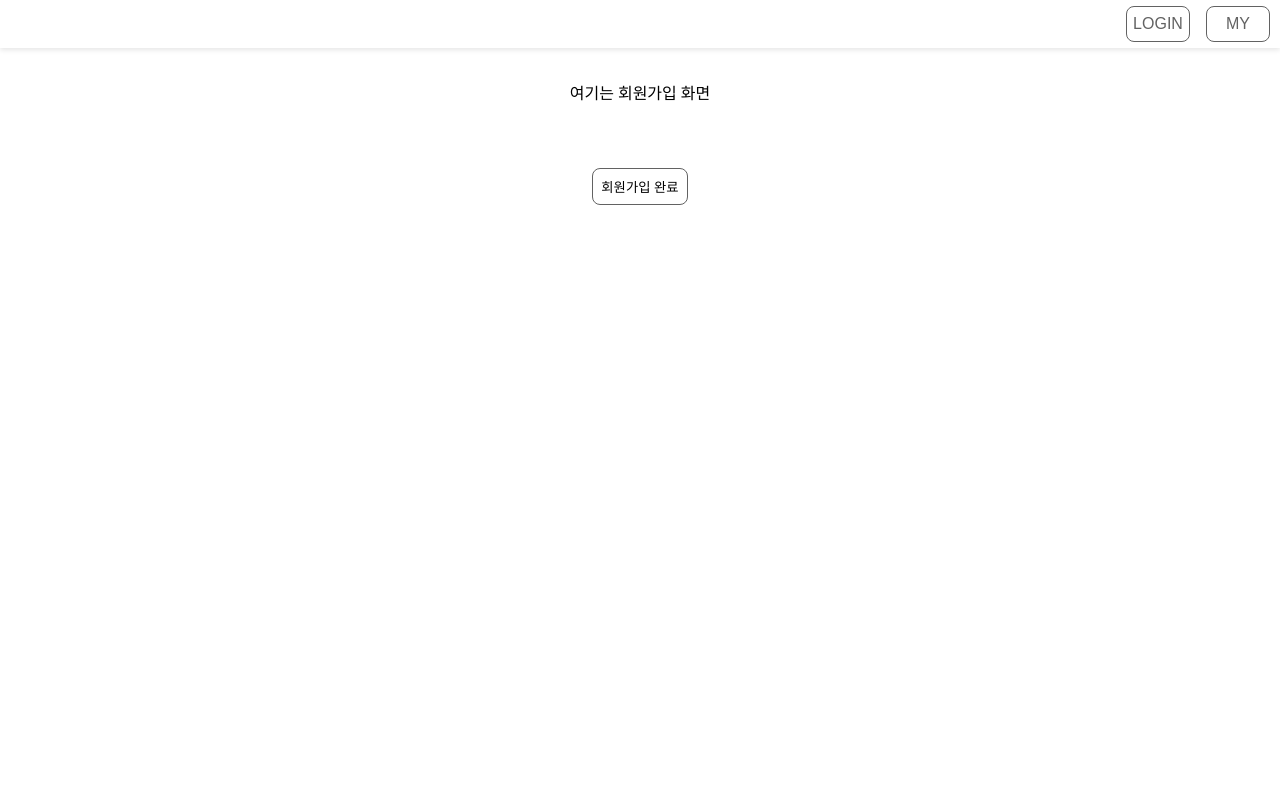
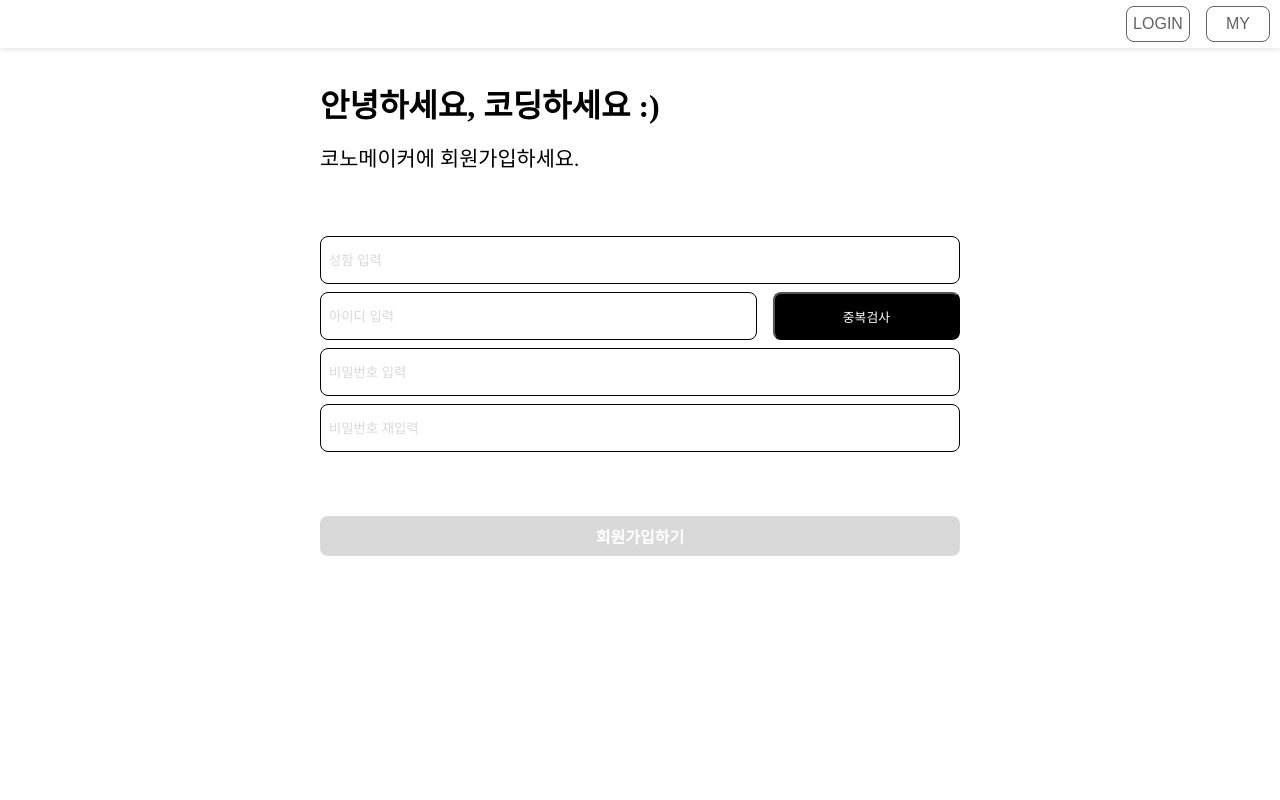
Before and after one commit to AlgorithmGenerator/AlgorithmGenerator-Web, a React (Vite) app in the folder conomoproject/: page /signuppage in a window 1280 px wide. Shown: the top 800 px of the page. Built offline with nearby package versions, Linux system fonts and the light colour scheme.

Commit message:
[ADD] 회원가입 화면 추가

```diff
--- a/conomoproject/src/components/header/signup.jsx
+++ b/conomoproject/src/components/header/signup.jsx
@@ -1,4 +1,4 @@
-import React from 'react';
+import React, { useState } from 'react';
 import styled from 'styled-components';
 import { useNavigate } from 'react-router-dom';
 import CustomRow from '../container/CustomRow';
@@ -24,10 +24,10 @@ const PageContainer = styled(ContainerCenter)`
 `;
 
 const Button = styled.button`
-border: 1px solid #626262;
+width: 100%;
+height: 3rem;
   border-radius: 0.5rem;
-background-color: transparent;
-
+  background-color: black;
   display: flex;
   align-items: center;
   justify-content: center;
@@ -35,19 +35,162 @@ padding: 0.5rem;
   cursor: pointer;
 `;
 
+const Button2 = styled.button`
+  border: none;
+  border-radius: 0.5rem;
+  background-color: ${(props) => (props.disabled ? '#D9D9D9' : 'black')};
+  width: 50%;
+  display: flex;
+  align-items: center;
+  justify-content: center;
+  padding: 0.5rem;
+  cursor: ${(props) => (props.disabled ? 'not-allowed' : 'pointer')};
+`;
+
+const NameInput = styled.input.attrs({
+    placeholder: '성함 입력',
+})`
+  width: 50%;
+  height: 3rem;
+  border: 1px solid black;
+  border-radius: 0.5rem;
+  padding: 0.5rem;
+  box-sizing: border-box;
+
+  &::placeholder {
+    color: #D9D9D9;
+  }
+`;
+
+const IDInput = styled.input.attrs({
+    placeholder: '아이디 입력',
+})`
+  width: 100%;
+  height: 3rem;
+  border: 1px solid black;
+  border-radius: 0.5rem;
+  padding: 0.5rem;
+  box-sizing: border-box;
+
+  &::placeholder {
+    color: #D9D9D9;
+  }
+`;
+
+const PWInput = styled.input.attrs({
+    placeholder: '비밀번호 입력',
+    type: 'password',
+})`
+  width: 50%;
+  height: 3rem;
+  border: 1px solid black;
+  border-radius: 0.5rem;
+  padding: 0.5rem;
+  box-sizing: border-box;
+
+  &::placeholder {
+    color: #D9D9D9;
+  }
+`;
+
+const PW2Input = styled.input.attrs({
+    placeholder: '비밀번호 재입력',
+    type: 'password',
+})`
+  width: 50%;
+  height: 3rem;
+  border: 1px solid black;
+  border-radius: 0.5rem;
+  padding: 0.5rem;
+  box-sizing: border-box;
+
+  &::placeholder {
+    color: #D9D9D9;
+  }
+`;
+
+const ModalBackground = styled.div`
+  position: fixed;
+  top: 0;
+  left: 0;
+  width: 100%;
+  height: 100%;
+  background-color: rgba(0, 0, 0, 0.5);
+  display: flex;
+  justify-content: center;
+  align-items: center;
+`;
+
+const Modal = styled.div`
+  background-color: white;
+  padding: 2rem;
+  border-radius: 0.5rem;
+  box-shadow: 0 2px 10px rgba(0, 0, 0, 0.1);
+`;
+
 const SignupPage = () => {
     const navigate = useNavigate();
+    const [name, setName] = useState('');
+    const [id, setId] = useState('');
+    const [pw, setPw] = useState('');
+    const [pw2, setPw2] = useState('');
+    const [showModal, setShowModal] = useState(false);
 
-    const doneSignup = () => {
+    const isButtonDisabled = name === '' || id === '' || pw === '' || pw2 === '';
+
+    const goSignup = () => {
+        navigate('/signuppage');
+    }
+
+    const doneLogin = () => {
+        if (!isButtonDisabled) {
+            setShowModal(true);
+            setTimeout(() => {
+                setShowModal(false);
                 navigate('/');
+            }, 2000);
+        }
     }
 
     return (
         <ContainerCenter>
             <PageContainer>
-                여기는 회원가입 화면
+                <CustomColumn width='100%' alignItems='center' justifyContent='center' gap='1rem'>
+                    <CustomRow width='50%' alignItems='center' justifyContent='flex-start'>
+                        <CustomFont color='black' fontWeight='bold' font='2rem'>안녕하세요, 코딩하세요 :)</CustomFont>
+                    </CustomRow>
+                    <CustomRow width='50%' alignItems='center' justifyContent='flex-start'>
+                        <CustomFont color='black' font='1.3rem'>코노메이커에 회원가입하세요.</CustomFont>
+                    </CustomRow>
+                </CustomColumn>
 
-                <Button onClick={doneSignup}>회원가입 완료</Button>
+                <CustomColumn width='100%' alignItems='center' justifyContent='center' gap='0.5rem'>
+                    <NameInput value={name} onChange={(e) => setName(e.target.value)} />
+                    <CustomRow width='50%' gap='1rem'>
+                        <CustomRow width='70%'>
+                            <IDInput value={id} onChange={(e) => setId(e.target.value)} />
+                        </CustomRow>
+                        <CustomRow width='30%'>
+                            <Button>
+                                <CustomFont color='white' font='0.8rem'>중복검사</CustomFont>
+                            </Button>
+                        </CustomRow>
+                    </CustomRow>
+                    <PWInput value={pw} onChange={(e) => setPw(e.target.value)} />
+                    <PW2Input value={pw2} onChange={(e) => setPw2(e.target.value)} />
+                </CustomColumn>
+
+                <Button2 onClick={doneLogin} disabled={isButtonDisabled}>
+                    <CustomFont color='white' fontWeight='bold' font='1rem'>회원가입하기</CustomFont>
+                </Button2>
+
+                {showModal && (
+                    <ModalBackground>
+                        <Modal>
+                            <CustomFont color='black' fontWeight='bold' font='1.2rem'>회원가입되었습니다!</CustomFont>
+                        </Modal>
+                    </ModalBackground>
+                )}
             </PageContainer>
         </ContainerCenter>
     );
```
Lines whose indentation alone changed are shown as unchanged.
